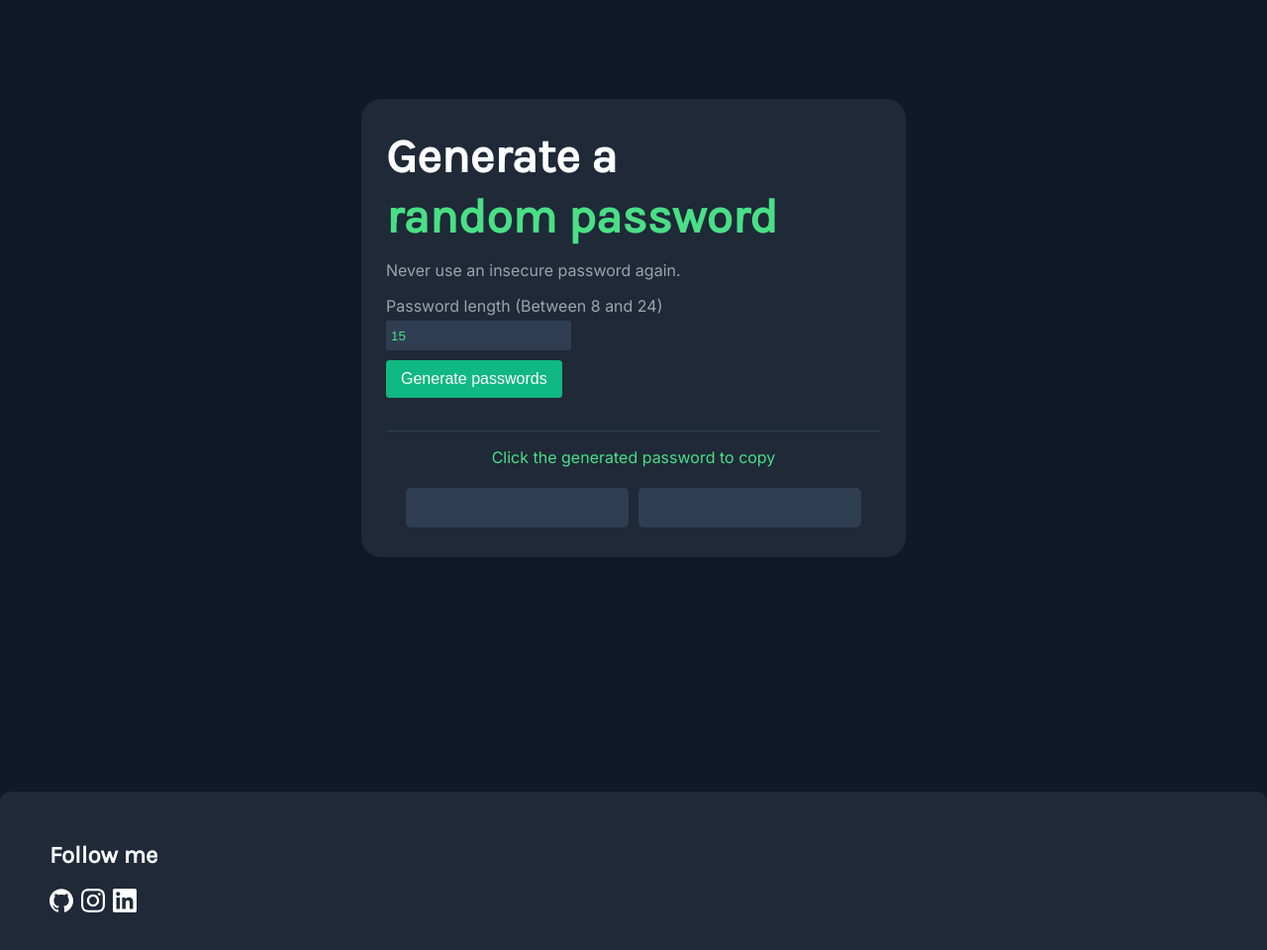
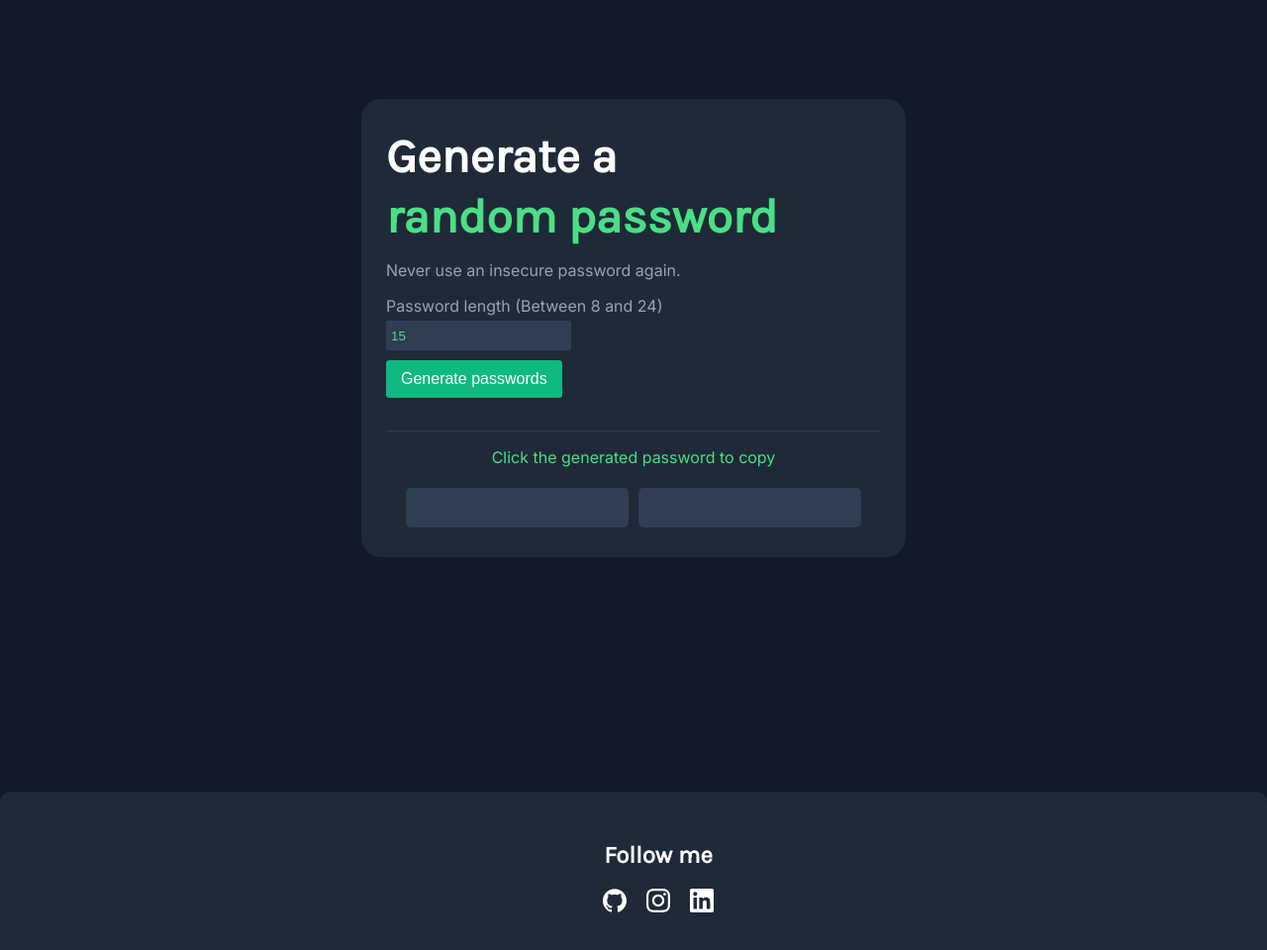
Before and after one commit to nielsen26/Random-Password-Generator, a plain HTML site: page index.html in a window 1280 px wide. Shown: the whole page at 99% size. Drawn offline with Linux system fonts and the light colour scheme.

Commit message:
Readjusted footer section

```diff
--- a/style.css
+++ b/style.css
@@ -20,7 +20,7 @@ body {
 }
 
 .footer {
-
+    text-align: center;
     font-family: 'Karla', sans-serif;
     border-top-left-radius: 10px;
     border-top-right-radius: 10px;
@@ -33,11 +33,12 @@ body {
 
 .nav_icons {
     display: flex;
+    justify-content: center;
 }
 
 .icon {
     width: 24px;
-    margin-right: 8px;
+    margin: 0 10px;
     filter: invert(100%) sepia(0%) saturate(0%) hue-rotate(109deg) brightness(104%) contrast(101%);
 }
 
```
